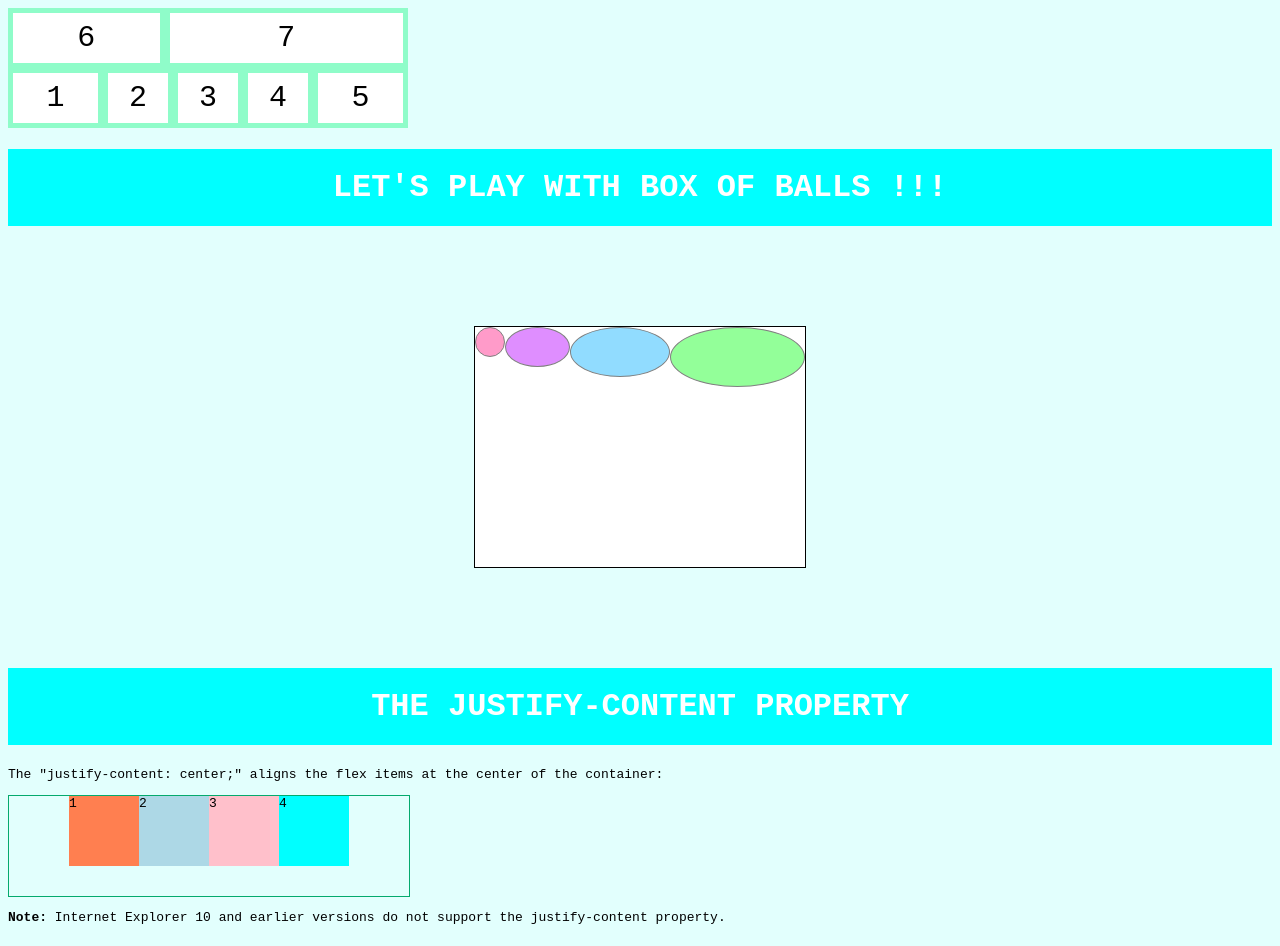
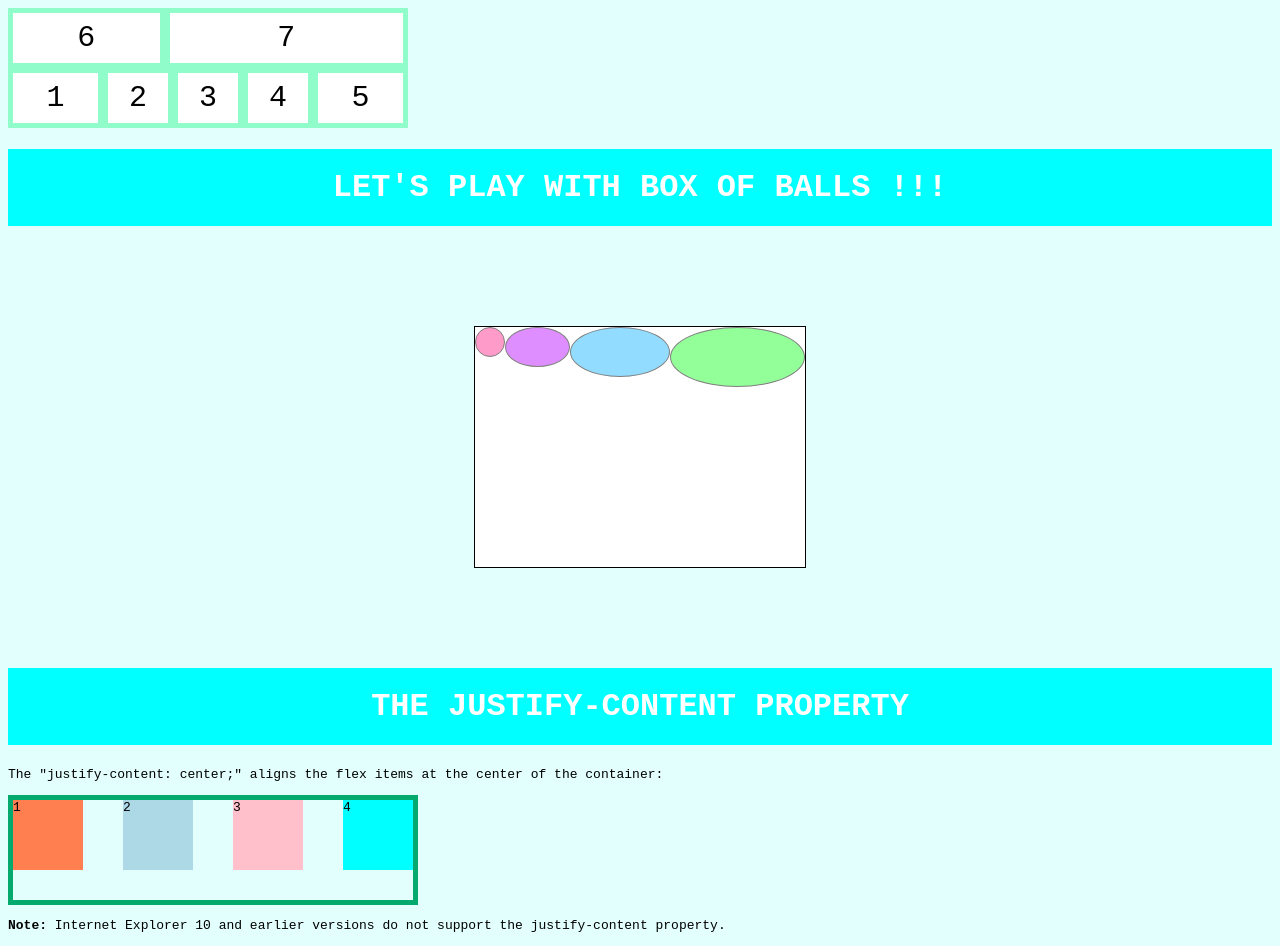
Before and after one commit to angadrazz/flex1, a plain HTML site: page index.html in a window 1280 px wide. Drawn offline with Linux system fonts and the light colour scheme.

Commit message:
justify-content: space-between;

```diff
--- a/style.css
+++ b/style.css
@@ -84,9 +84,10 @@ h1 {
 #main {
     width: 400px;
     height: 100px;
-    border: 1px solid #04AA6D;
+    border: 5px solid #04AA6D;
     display: flex;
-    justify-content: center;
+    /* justify-content: center; */
+    justify-content: space-between;
 }
 
 #main div {
```
